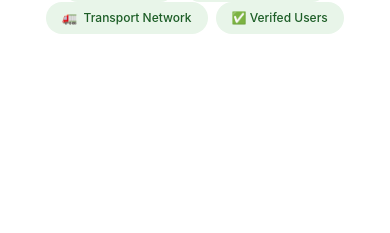
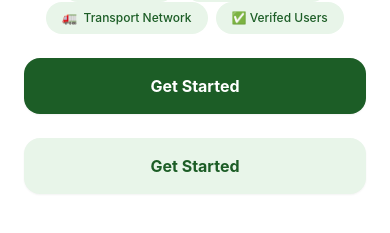
Before and after one commit to janith-sasindu/Green-Hive, a React Native app in the folder mobile/: screen / in a window 390 px wide. Shown: the part 503-736 px from the top of the page. Built offline with nearby package versions, Linux system fonts and the light colour scheme.

Commit message:
created buttons

```diff
--- a/mobile/src/screens/auth/WelcomeScreen.tsx
+++ b/mobile/src/screens/auth/WelcomeScreen.tsx
@@ -89,7 +89,26 @@ export default function WelcomeScreen({
                         </Text>
                     </View>
                 </View>
+                {/* Buttons */}
 
+                <View className="mt-6 gap-3">
+                    <TouchableOpacity onPress={handleGetStarted}
+                    activeOpacity={0.8}
+                    className="bg-[#1c5d26] rounded-2xl py-4 items-center justify-center shadow-sm">
+                        <Text className="text-white text-base font-bold">
+                            Get Started
+                        </Text>
+                    </TouchableOpacity>
+                </View>
+                <View className="mt-6 gap-3">
+                    <TouchableOpacity onPress={handleGetStarted}
+                    activeOpacity={0.8}
+                    className="bg-[#e8f5e9] rounded-2xl py-4 items-center justify-center shadow-sm cursor-pointer">
+                        <Text className="text-[#1c5d26] text-base font-bold">
+                            Get Started
+                        </Text>
+                    </TouchableOpacity>
+                </View>
             </View>
 
         </View>
```
